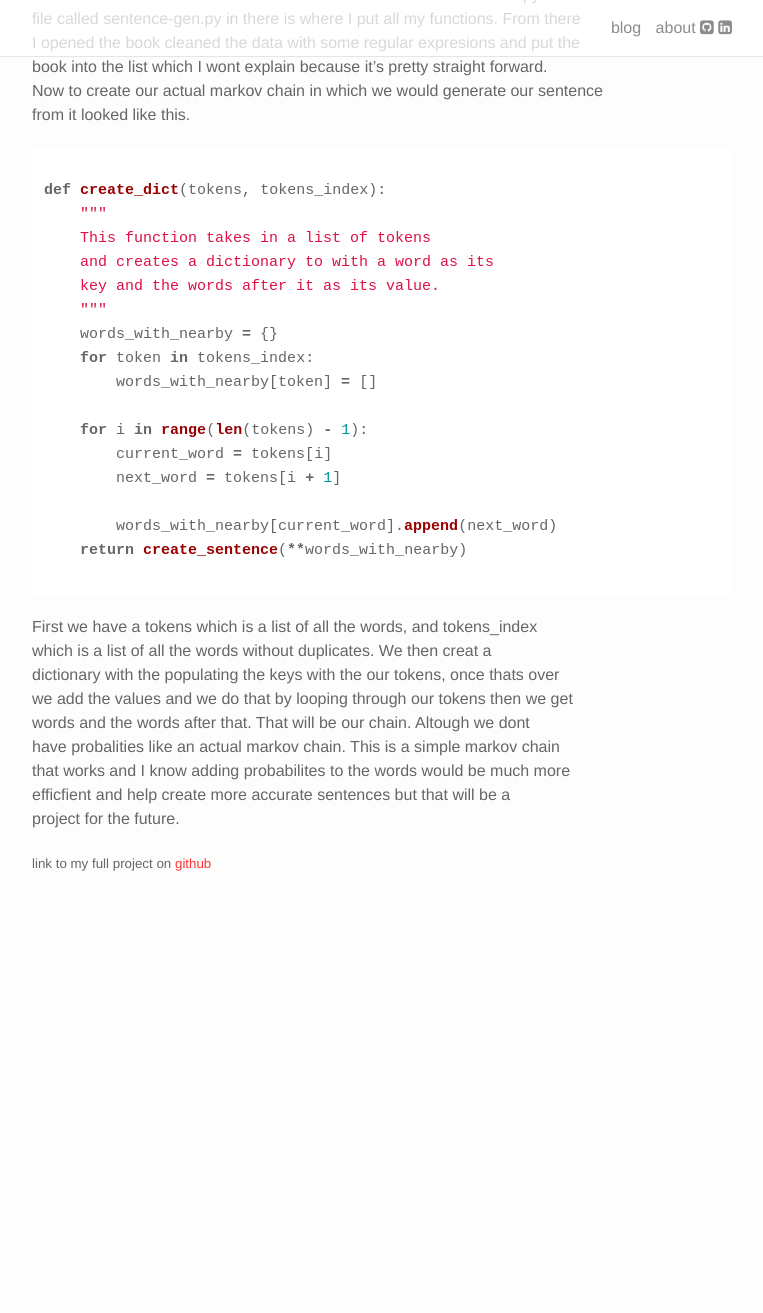
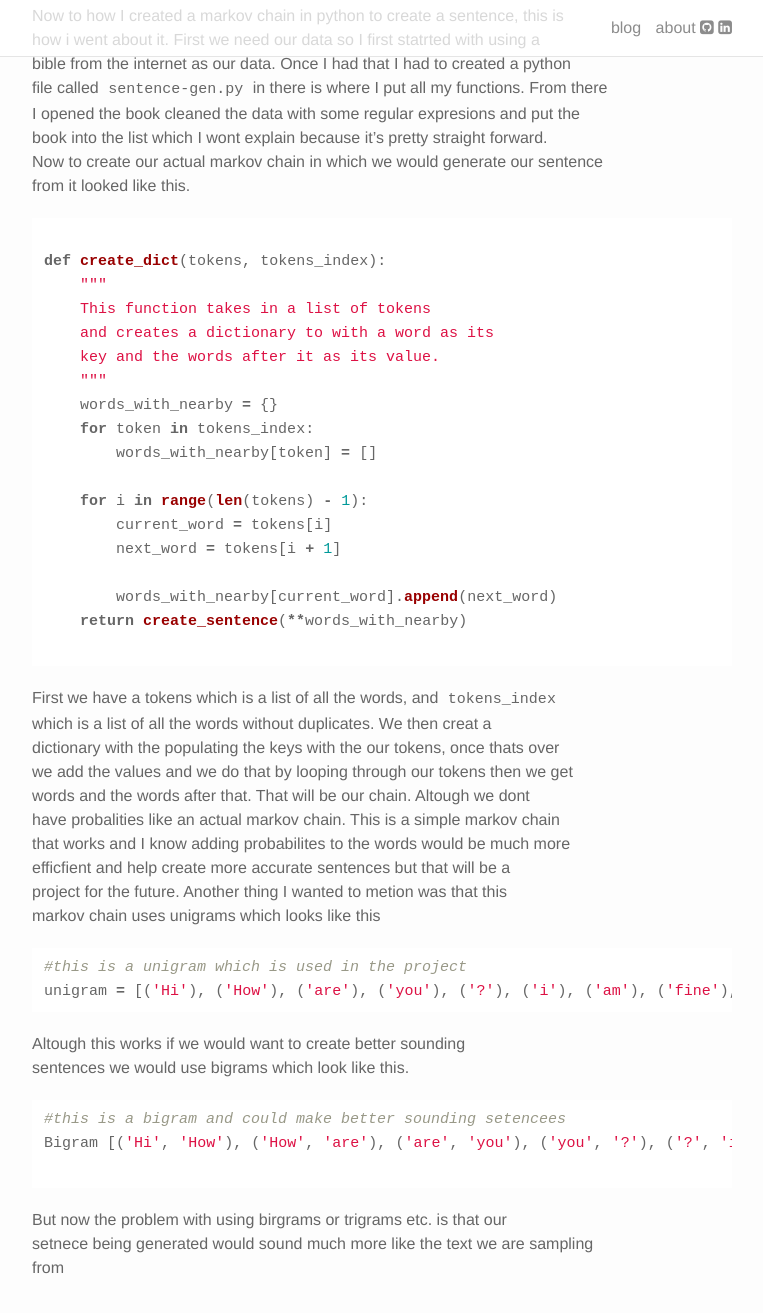
Before and after one commit to GaelGil/GaelGil.github.io, a Jekyll site: the page built from _posts/2019-06-01-markov.markdown, in a window 1280 px wide and 1400 px high, scrolled down 781 px. Shown: the top 1313 px of the window, without its empty margins (258-1021 px from the left). Built offline with Jekyll 4.4.1, drawn with Linux system fonts in a browser that asks for light colours; nearby versions of some CDN libraries; before the commit the page ends 1801 px from its top, so only the background shows below that; some of the changed text lies outside the part shown.

Commit message:
finishing up post

```diff
--- a/_posts/2019-06-01-markov.markdown
+++ b/_posts/2019-06-01-markov.markdown
@@ -6,12 +6,15 @@ date:   2019-06-01 12:33
 categories: jekyll update
 ---
 <small>link to my<a href="https://sentence-gen.herokuapp.com/"> project</a></small><br><br>
+<small>link to my full project on<a href="https://github.com/GaelGil/sentence-generator"> github</a></small><br><br>
+
 In this project I made a setence generator in which you can input your own <br>
 pragraph and using the markov procces it will generate a sentence. A markov<br>
 chain is a model in which you can predict future outcomes based on the <br>
 thing that came before it and is used for sequential data.
 
 <img src="../img/blog/markovChain.png" alt="A markov chain">
+
 
 
 The image of above is a markov chain a visual of a very simple markov chain.<br>
@@ -21,7 +24,7 @@ slightly more likely to go back to it's self.
 Now to how I created a markov chain in python to create a sentence, this is <br>
 how i went about it. First we need our data so I first statrted with using a<br>
 bible from the internet as our data. Once I had that I had to created a python<br>
-file called sentence-gen.py in there is where I put all my functions. From there<br>
+file called `sentence-gen.py` in there is where I put all my functions. From there<br>
 I opened the book cleaned the data with some regular expresions and put the <br>
 book into the list which I wont explain because it's pretty straight forward.<br>
 Now to create our actual markov chain in which we would generate our sentence<br>
@@ -50,7 +53,7 @@ def create_dict(tokens, tokens_index):
 
 ~~~
 
-First we have a tokens which is a list of all the words, and tokens_index<br>
+First we have a tokens which is a list of all the words, and `tokens_index`<br>
 which is a list of all the words without duplicates. We then creat a<br>
 dictionary with the populating the keys with the our tokens, once thats over<br>
 we add the values and we do that by looping through our tokens then we get<br>
@@ -58,12 +61,26 @@ words and the words after that. That will be our chain. Altough we dont<br>
 have probalities like an actual markov chain. This is a simple markov chain<br>
 that works and I know adding probabilites to the words would be much more<br>
 efficfient and help create more accurate sentences but that will be a<br>
-project for the future.
+project for the future. Another thing I wanted to metion was that this<br>
+markov chain uses unigrams which looks like this<br>
 
-<small>link to my full project on<a href="https://github.com/GaelGil/sentence-generator"> github</a></small><br><br>
+~~~python
+#this is a unigram which is used in the project
+unigram = [('Hi'), ('How'), ('are'), ('you'), ('?'), ('i'), ('am'), ('fine'), ('and')]
+~~~
 
+Altough this works if we would want to create better sounding<br>
+sentences we would use bigrams which look like this.<br>
 
+~~~python
+#this is a bigram and could make better sounding setencees
+Bigram [('Hi', 'How'), ('How', 'are'), ('are', 'you'), ('you', '?'), ('?', 'i'), ('i', 'am'), ('am', 'fine'), ('fine', 'and'), ('and', 'you')]
 
+~~~
+
+But now the problem with using birgrams or trigrams etc. is that our<br>
+setnece being generated would sound much more like the text we are sampling<br>
+from<br>
 
 <!-- - Description of the thing I wanted to make. How it works (users input book snippets, or the select a book from the list)
 - How I made it, tests, functions,
@@ -80,11 +97,14 @@ right now, I jsut have word: [folloeing words], but I could convert this into pr
 
 V(HP) = V(LOTR)
 
-~~~python
-print("hello world")
-~~~
+
 
 HP -> p(eyeball | the)  !=    LOTR -> p(eyeball | the)
 magic:
     (man, 5)
-    (wand, 200) -->
+    (wand, 200)
+
+
+This Markov chain uses unigrams, like "the" as opposed to bigrams like "the man" ...
+
+     -->
```
